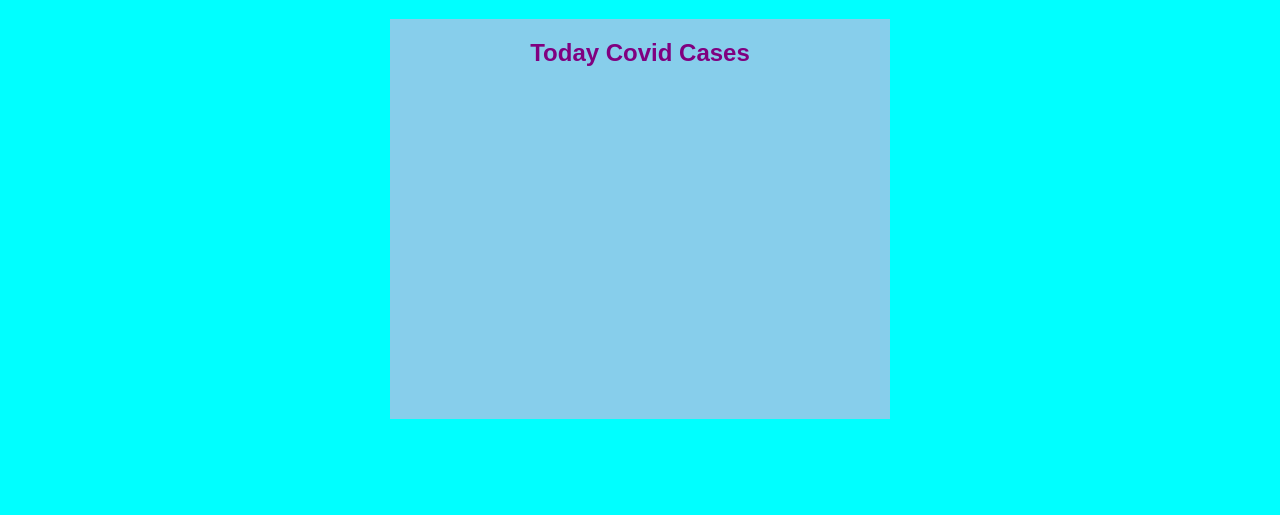
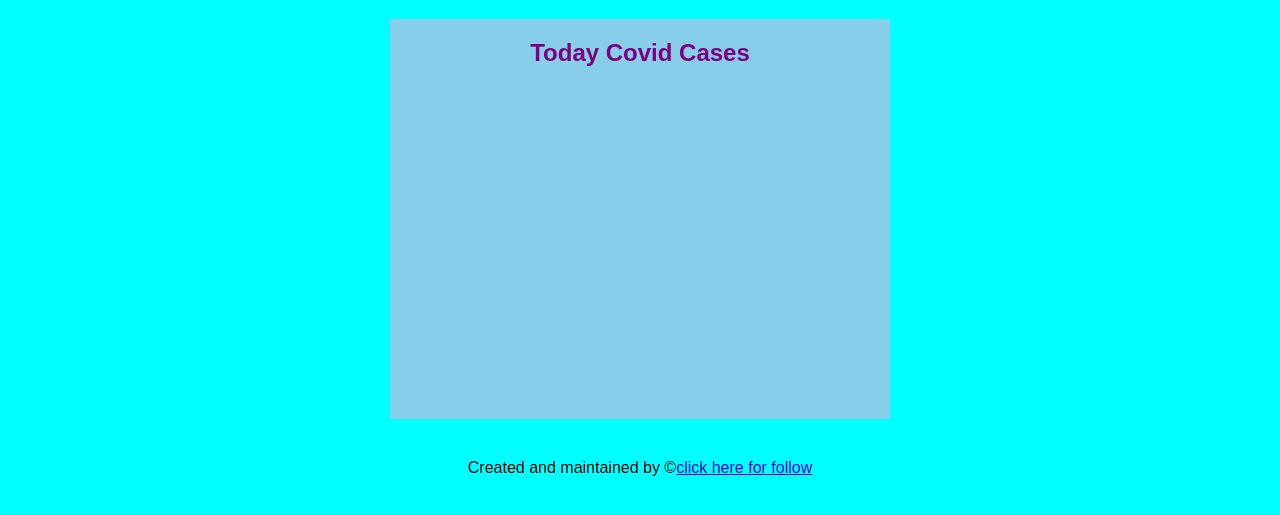
Before and after one commit to Apoorv-vikram-singh/CocidCasesApi, a plain HTML site: page index.html in a window 1280 px wide. Shown: the part 101-616 px from the top of the page. Drawn offline with Linux system fonts and the light colour scheme; no server answers.

Commit message:
footer added

```diff
--- a/cornona.css
+++ b/cornona.css
@@ -31,3 +31,9 @@ body {
     color: white;
     font-weight: bold;
   }
+  footer{
+    text-align: center;
+    font-family: Arial, Helvetica, sans-serif;
+    margin: 40px;
+
+  }
--- a/index.html
+++ b/index.html
@@ -13,5 +13,8 @@
       <h2>Today Covid Cases</h2>
     </div>
     <script src="./coronana.js"></script>
+    <footer>
+        Created and maintained by &copy;<a href="https://www.linkedin.com/in/apoorv-vikram-singh-rathore-7a2a78220?originalSubdomain=in" target="_blank">click here for follow</a>
+    </footer>
   </body>
 </html>
```
